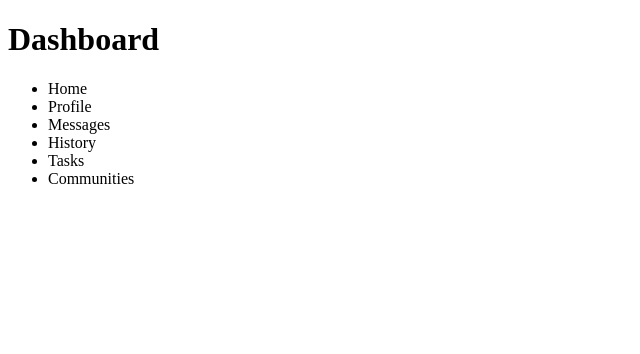
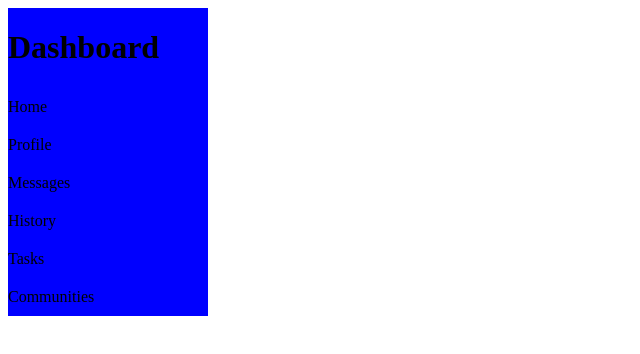
Before and after one commit to mnhardy1504/Montel-Admin-Dash, a plain HTML site: page index.html in a window 1280 px wide. Shown: the whole page, without its empty margins (0-640 px from the left). Drawn offline with Linux system fonts and the light colour scheme.

Commit message:
Built top half of sidebar list.

```diff
--- a/index.html
+++ b/index.html
@@ -3,14 +3,14 @@
 <head>
     <meta charset="UTF-8">
     <meta name="viewport" content="width=device-width, initial-scale=1.0">
-    <link rel="stylesheet" href="styles.css">
+    <link rel="stylesheet" href="style.css">
     <title>ADMIN DASHBOARD</title>
 </head>
 <body>
     <div class="main"></div>
         <div class="sidebar">
             <h1>Dashboard</h1>
-            <ul>
+            <ul class="sidebar-nav">
                 <li>Home</li>
                 <li>Profile</li>
                 <li>Messages</li>
--- a/style.css
+++ b/style.css
@@ -1,27 +1,21 @@
 .main{
   display: flex;
-  flex-direction: row;
   }
 
 
 .sidebar{
   display: flex;
   flex-direction: column;
-  justify-content: center;
-  align-items: center;
+  background-color: blue;
+  width: 200px;
  }
 
-.sidebar h1{
-  margin:0;
-  padding: 20px;
-}
-
-.sidebar li {
-  list-style-type: none;
+ .sidebar-nav{
+  list-style-type: none !important;
   padding: 0;
   margin: 0;
+ }
+
+ .sidebar-nav li {
+  padding: 10px 0;
 }
-.sidebar li:before {
-  content: "➤ ";
-  margin-right: 10px;
-}
```
